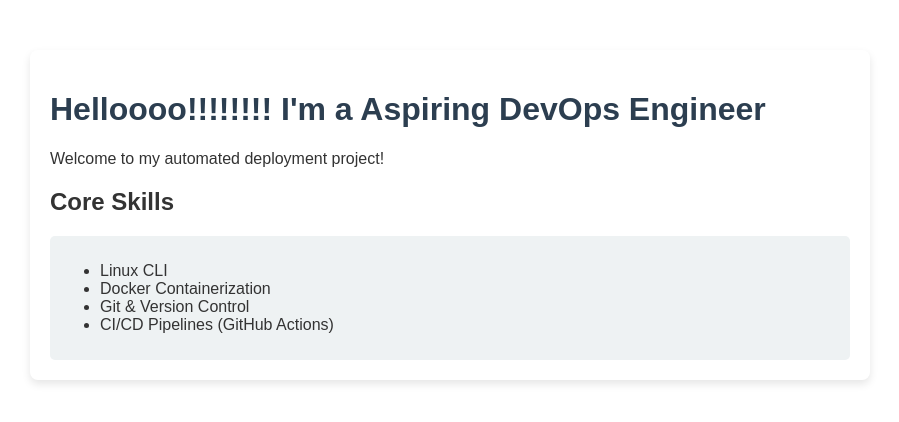
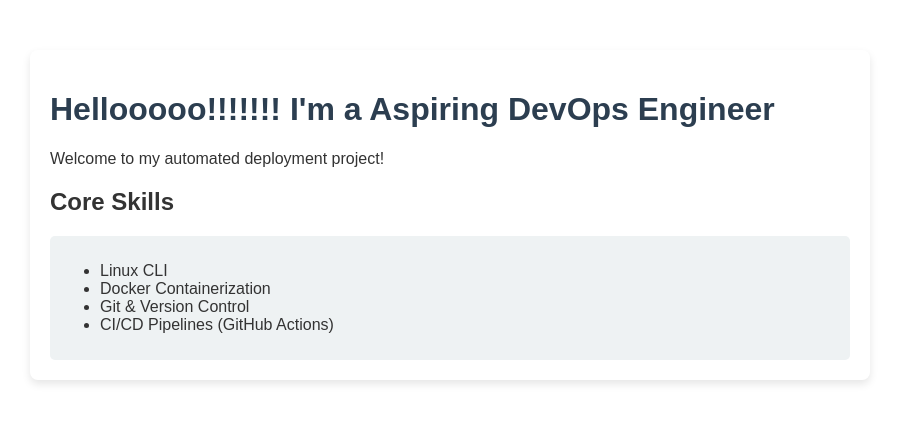
Before and after one commit to pavan-tech369/my-cv-app, a plain HTML site: page index.html in a window 1280 px wide. Shown: the whole page, without its empty margins (190-1089 px from the left). Drawn offline with Linux system fonts and the light colour scheme.

Commit message:
Update greeting text

```diff
--- a/index.html
+++ b/index.html
@@ -21,7 +21,7 @@
     </style>
 </head>
 <body>
-    <h1>Helloooo!!!!!!!! I'm a Aspiring DevOps Engineer</h1>
+    <h1>Hellooooo!!!!!!! I'm a Aspiring DevOps Engineer</h1>
     <p>Welcome to my automated deployment project!</p>
 
     <h2>Core Skills</h2>
```
